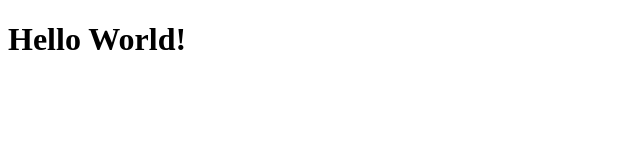
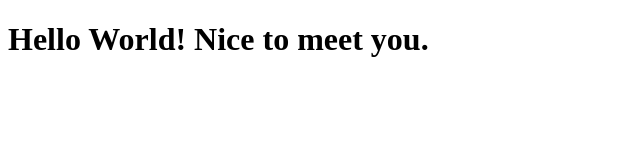
Before and after one commit to Advaitmenon1106/coursera-test, a plain HTML site: page site/index.html in a window 1280 px wide. Shown: the whole page, without its empty margins (0-640 px from the left). Drawn offline with Linux system fonts and the light colour scheme.

Commit message:
Small addition

```diff
--- a/site/index.html
+++ b/site/index.html
@@ -6,6 +6,6 @@
 	<title>Hello World!</title>
 </head>
 <body>
-<h1>Hello World!</h1>
+<h1>Hello World! Nice to meet you.</h1>
 </body>
 </html>
```
